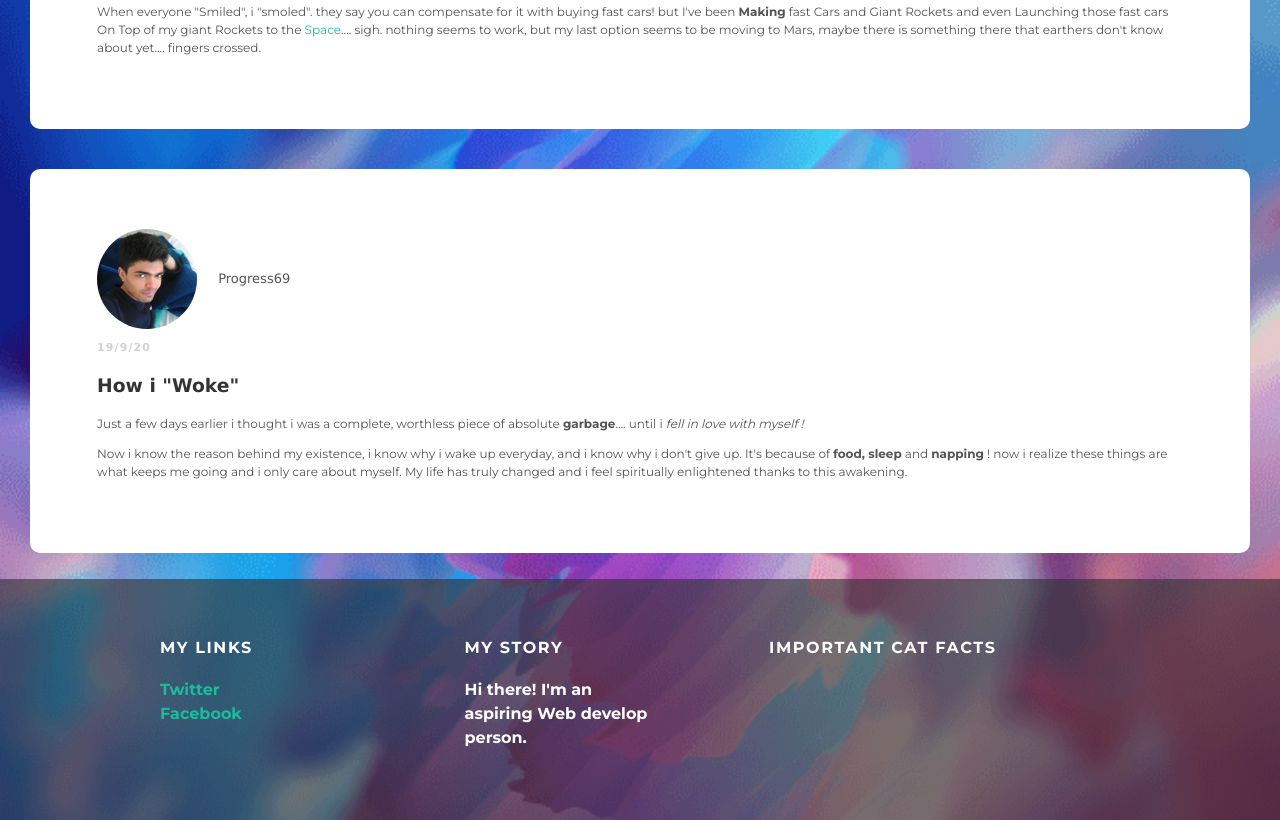
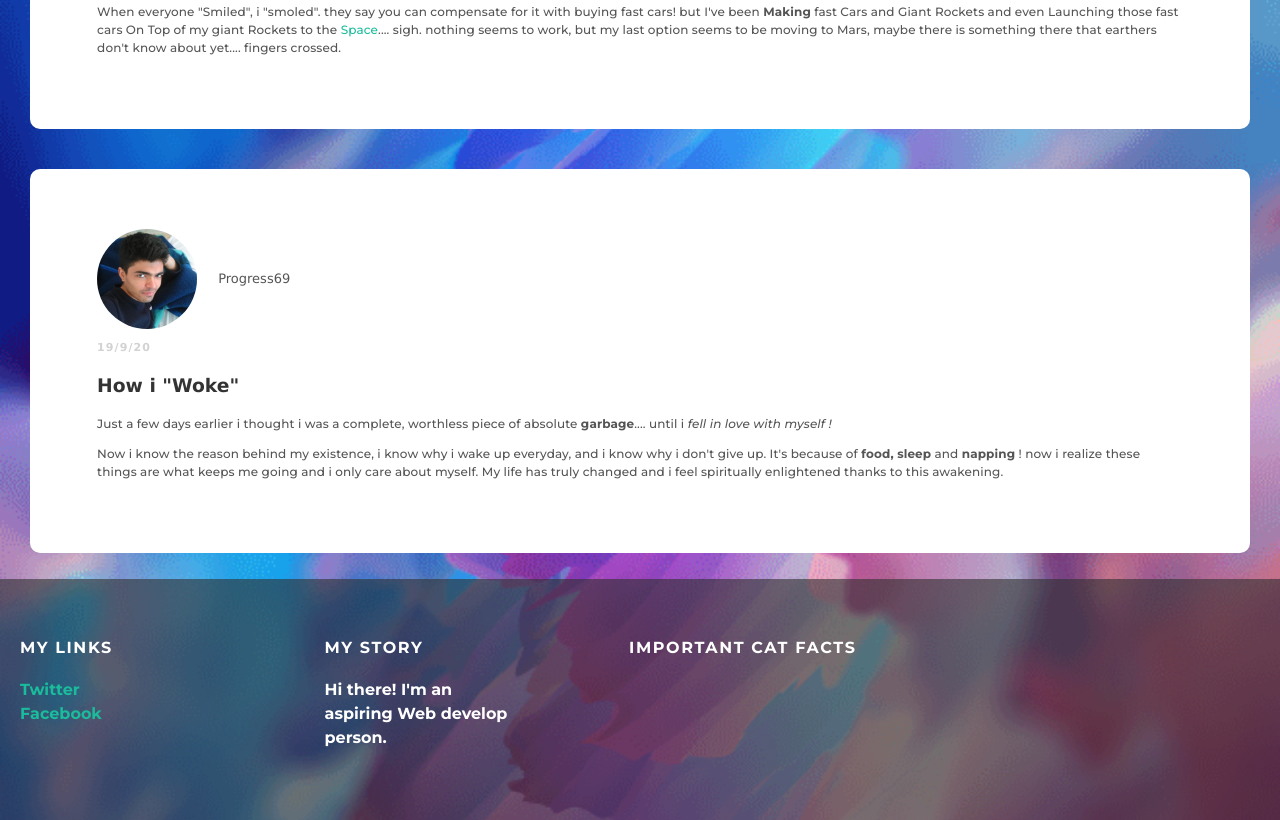
Before and after one commit to pokish/pokish.github.io, a plain HTML site: page index.html in a window 1280 px wide. Shown: the part 368-1188 px from the top of the page. Drawn offline with Linux system fonts and the light colour scheme; no server answers; a web font is replaced by a local one.

Commit message:
good font fix

```diff
--- a/styles.css
+++ b/styles.css
@@ -1,4 +1,4 @@
-@import url(http://fonts.googleapis.com/css?family=Montserrat:400,700);
+@import url('https://fonts.googleapis.com/css2?family=Montserrat:ital,wght@0,500;0,700;1,500&display=swap');
 @import url('https://fonts.googleapis.com/css2?family=Piazzolla:ital,wght@0,400;0,700;1,200&display=swap');
 html {
 	background-image: url("color.png");
@@ -46,7 +46,7 @@ body {
 	padding-left: 20px;
 }
 .container {
-	max-width: 1000px;
+	max-width: 100%;
 	margin: 0 auto;
 	font-weight: bold;
 }
@@ -98,6 +98,7 @@ body {
 }
 .post-content {
 	font-size: 12px;
+	letter-spacing: 0.01em;
 }
 h1, h2, h3, h4 {
 	color: #333;
```
